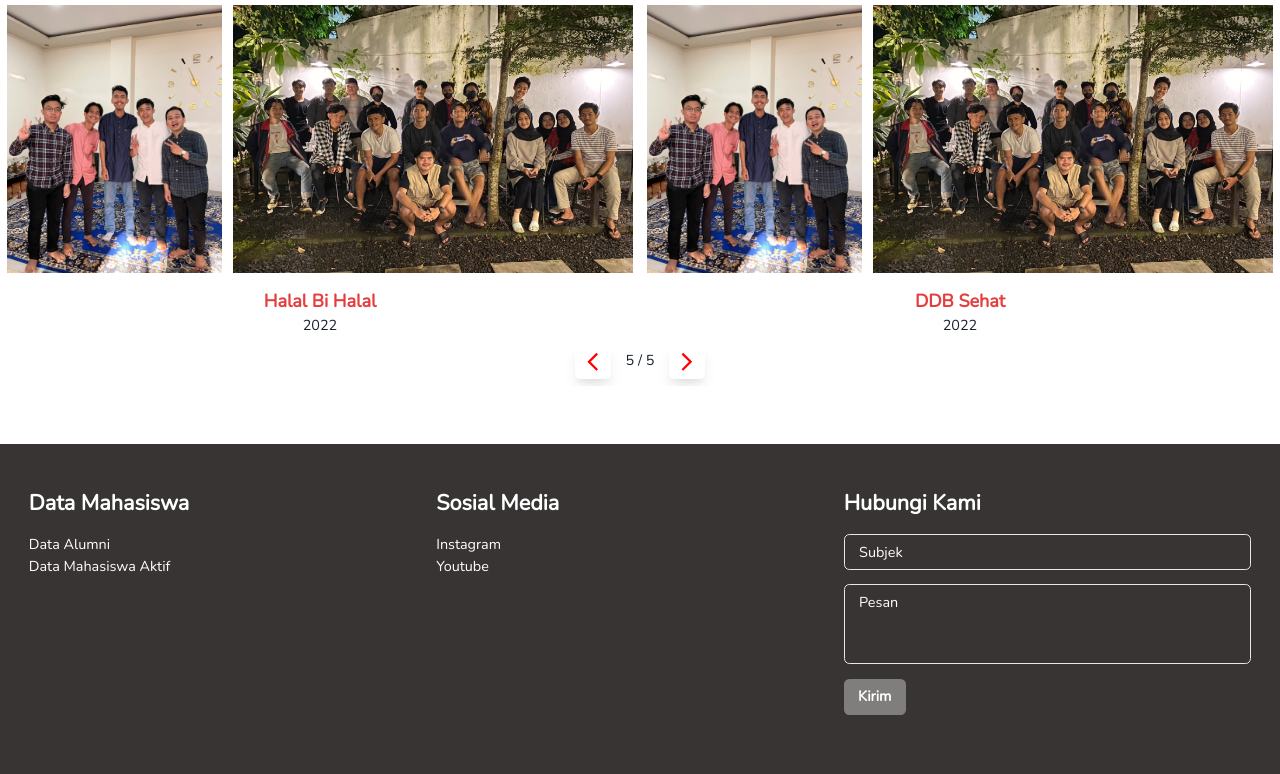
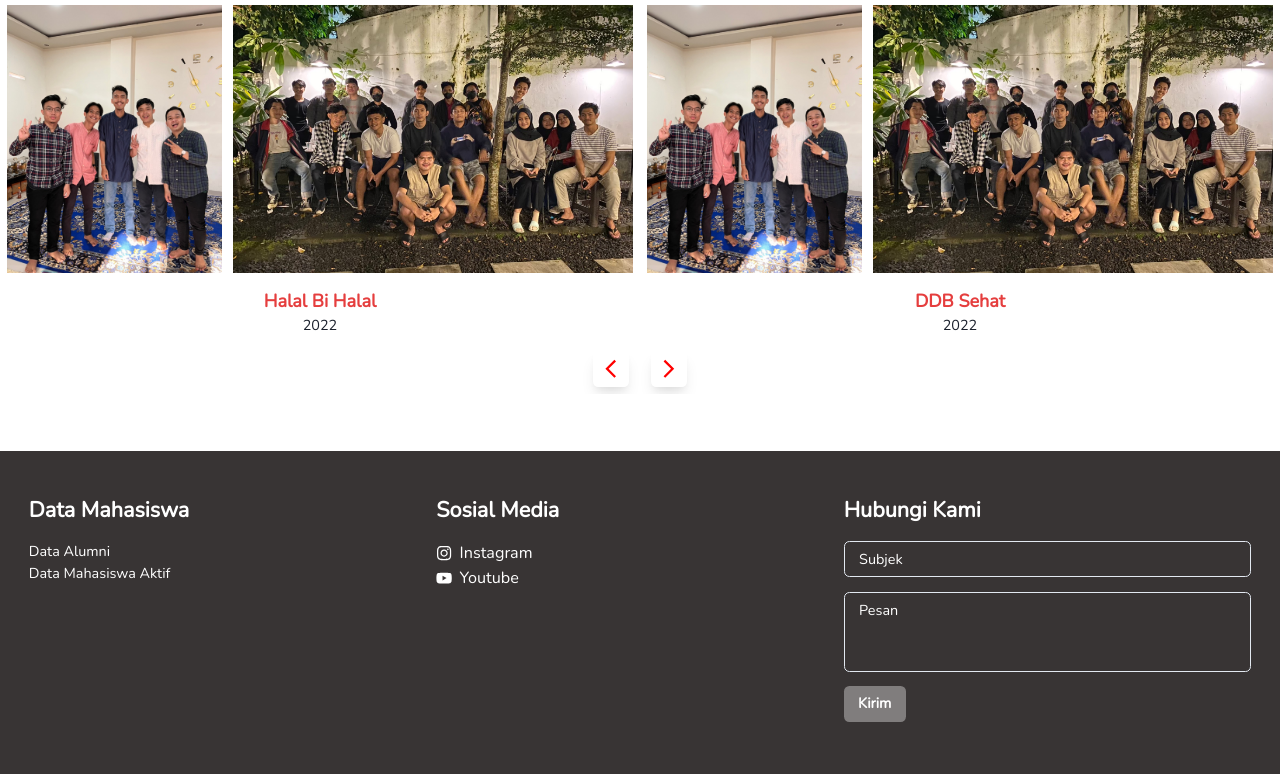
Before and after one commit to alfonsus20/ddb-nextjs, a Next.js app: page /galeri in a window 1280 px wide. Shown: the part 425-1199 px from the top of the page. Built offline with nearby package versions, Linux system fonts and the light colour scheme.

Commit message:
feat: update footer

```diff
--- a/components/Carousel/Gallery/index.tsx
+++ b/components/Carousel/Gallery/index.tsx
@@ -14,9 +14,9 @@ import {
 import Image from "next/image";
 import Carousel, { ButtonGroupProps } from "react-multi-carousel";
 
-const ButtonGroup = ({ next, previous, carouselState }: ButtonGroupProps) => {
+const ButtonGroup = ({ next, previous }: ButtonGroupProps) => {
   return (
-    <Flex justifyContent="center" columnGap={4} py={2} alignItems="center">
+    <Flex justifyContent="center" columnGap={6} pt={4} pb={2} alignItems="center">
       <IconButton
         aria-label="Prev"
         colorScheme="white"
@@ -24,7 +24,6 @@ const ButtonGroup = ({ next, previous, carouselState }: ButtonGroupProps) => {
         onClick={previous}
         icon={<Icon as={MdOutlineArrowBackIosNew} w={6} h={6} color="red" />}
       />
-      <Box>{(carouselState?.currentSlide! % 5) + 1} / 5</Box>
       <IconButton
         aria-label="Next"
         colorScheme="white"
--- a/components/Footer/index.tsx
+++ b/components/Footer/index.tsx
@@ -7,7 +7,9 @@ import {
   Textarea,
   VStack,
 } from "@chakra-ui/react";
+import Link from "next/link";
 import React, { useState } from "react";
+import { FaInstagram, FaYoutube } from "react-icons/fa";
 
 const emailDefaultValue = { subject: "", body: "" };
 
@@ -22,6 +24,9 @@ const Footer = () => {
 
   const handleSubmit = (e: React.FormEvent) => {
     e.preventDefault();
+    window.open(
+      `mailto:ddbrawijaya.com?subject=${formData.subject}&body=${formData.body}`
+    );
     setFormData({ ...emailDefaultValue });
   };
 
@@ -40,17 +45,43 @@ const Footer = () => {
             Data Mahasiswa
           </Text>
           <Box>
-            <Text>Data Alumni</Text>
-            <Text>Data Mahasiswa Aktif</Text>
+            <Link href="/alumni" passHref>
+              <Box _hover={{ color: "red.500" }} cursor='pointer'>Data Alumni</Box>
+            </Link>
+            <Link href="/mahasiswa" passHref>
+              <Box _hover={{ color: "red.500" }} cursor='pointer'>Data Mahasiswa Aktif</Box>
+            </Link>
           </Box>
         </Box>
         <Box w={{ base: "50%", md: "33.33%" }}>
           <Text fontSize="2xl" fontWeight="semibold" mb={4}>
             Sosial Media
           </Text>
-          <Box>
-            <Text>Instagram</Text>
-            <Text>Youtube</Text>
+          <Box fontSize="lg">
+            <Box
+              as="a"
+              _hover={{ color: "red.500" }}
+              href="https://www.instagram.com"
+              target="_blank"
+              rel="noopen noreferrer"
+            >
+              <Flex alignItems="center" columnGap={2}>
+                <FaInstagram />
+                Instagram
+              </Flex>
+            </Box>
+            <Box
+              as="a"
+              href="https://www.instagram.com"
+              target="_blank"
+              rel="noopen noreferrer"
+              _hover={{ color: "red.500" }}
+            >
+              <Flex alignItems="center" columnGap={2}>
+                <FaYoutube />
+                Youtube
+              </Flex>
+            </Box>
           </Box>
         </Box>
         <Box w={{ base: "full", md: "33.33%" }}>
@@ -71,6 +102,7 @@ const Footer = () => {
               _placeholder={{ color: "white" }}
               value={formData.subject}
               onChange={handleChange}
+              required
             />
             <Textarea
               placeholder="Pesan"
@@ -79,6 +111,7 @@ const Footer = () => {
               name="body"
               value={formData.body}
               onChange={handleChange}
+              required
             />
             <Button colorScheme="whiteAlpha" type="submit">
               Kirim
--- a/styles/globals.css
+++ b/styles/globals.css
@@ -35,6 +35,11 @@ a {
 
 * {
   box-sizing: border-box;
+  scroll-behavior: smooth;
+}
+
+html{
+  scroll-padding: 100px;
 }
 
 @font-face {
```
Also changed, not shown: pages/index.tsx (+7 -4 lines).
